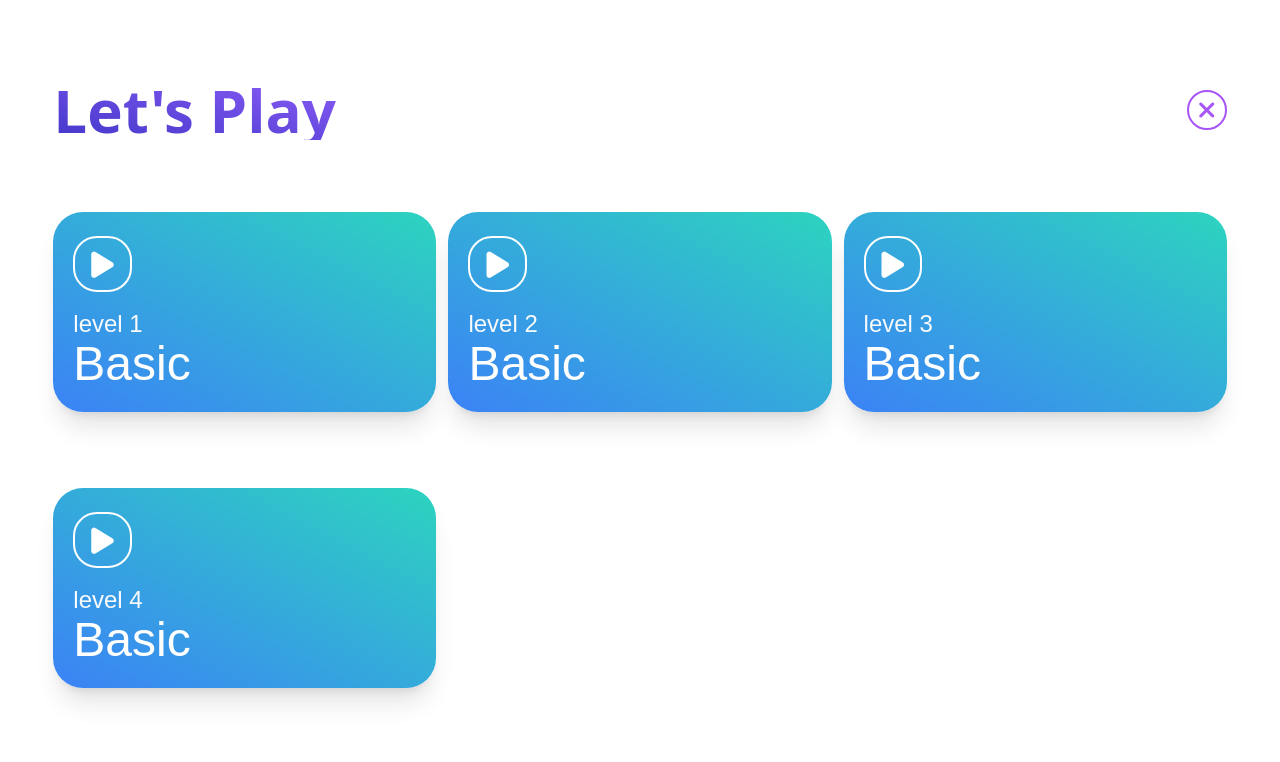
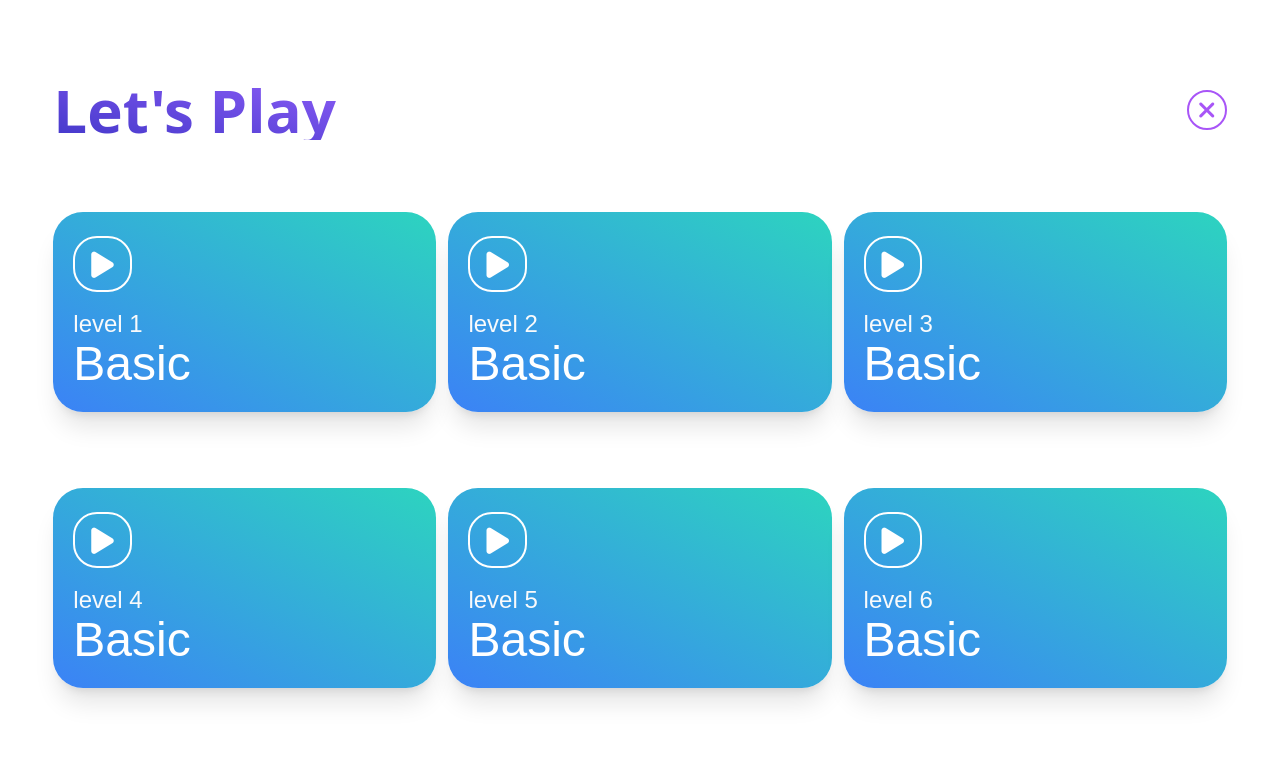
Before and after one commit to Babu-Mohammed-Izhan/animequiz, a Next.js app: page /levels in a window 1280 px wide. Shown: the top 762 px of the page. Built offline with nearby package versions, Linux system fonts and the light colour scheme.

Commit message:
finished dynamic level cards

```diff
--- a/example-data.ts
+++ b/example-data.ts
@@ -1,3 +1,5 @@
+import { Levels } from './types';
+
 const questiondata = [
   {
     q: 'question',
@@ -81,4 +83,51 @@ const questiondata = [
   },
 ];
 
-export default questiondata;
+const levelData: Levels[] = [
+  {
+    name: 'Basic',
+    colors: { from: 'from-blue-500', to: 'to-teal-400' },
+    route: '/levels/basic',
+    level: '1',
+  },
+  {
+    name: 'Basic',
+    colors: { from: 'from-blue-500', to: 'to-teal-400' },
+    route: '/levels/basic',
+    level: '2',
+  },
+  {
+    name: 'Basic',
+    colors: { from: 'from-blue-500', to: 'to-teal-400' },
+    route: '/levels/basic',
+    level: '3',
+  },
+  {
+    name: 'Basic',
+    colors: { from: 'from-blue-500', to: 'to-teal-400' },
+    route: '/levels/basic',
+    level: '4',
+  },
+  {
+    name: 'Basic',
+    colors: { from: 'from-blue-500', to: 'to-teal-400' },
+    route: '/levels/basic',
+    level: '5',
+  },
+  {
+    name: 'Basic',
+    colors: { from: 'from-blue-500', to: 'to-teal-400' },
+    route: '/levels/basic',
+    level: '6',
+  },
+  {
+    name: 'Basic',
+    colors: { from: 'from-blue-500', to: 'to-teal-400' },
+    route: '/levels/basic',
+    level: '7',
+  },
+];
+
+const data = { questiondata, levelData };
+
+export default data;
--- a/pages/game.tsx
+++ b/pages/game.tsx
@@ -2,9 +2,9 @@ import React, { EventHandler, useEffect, useState } from 'react';
 import axios from 'axios';
 import { useRouter } from 'next/router';
 import { Question } from '../types';
-import RadialProgressbar from '../components/radialProgressbar';
+import RadialProgressbar from '../components/RadialProgressbar';
 import OptionsButton from '../components/OptionsButton';
-import questiondata from '../example-data';
+import data from '../example-data';
 
 const Game = () => {
   const router = useRouter();
@@ -22,8 +22,8 @@ const Game = () => {
       // const data = await axios.get('');
       // setQues(data.data.results);
       // randomizeans(data.data.results[0]);
-      setQues(questiondata);
-      randomizeans(questiondata[0]);
+      setQues(data.questiondata);
+      randomizeans(data.questiondata[0]);
     };
     getData();
   }, []);
--- a/pages/levels/index.tsx
+++ b/pages/levels/index.tsx
@@ -2,6 +2,8 @@
 import React from 'react';
 import Levelcards from '../../components/Levelcards';
 import { useRouter } from 'next/router';
+import data from '../../example-data';
+import { Levels } from '../../types';
 
 const StartPage = () => {
   const router = useRouter();
@@ -20,12 +22,18 @@ const StartPage = () => {
         </button>
       </div>
       <div className="grid lg:grid-cols-3 grid-cols-1 gap-3 w-full mx-auto mt-2">
-        <Levelcards
-          name="Basic"
-          colors={{ from: 'from-blue-500', to: 'to-teal-400' }}
-          route="/levels/basic"
-          level="1"
-        />
+        {data.levelData.map((data: Levels) => {
+          return (
+            <Levelcards
+              name={data.name}
+              colors={data.colors}
+              route={data.route}
+              level={data.level}
+              key={data.name}
+            />
+          );
+        })}
+
         <Levelcards
           name="Basic"
           colors={{ from: 'from-blue-500', to: 'to-teal-400' }}
```
Also changed, not shown: types.ts (+7 -0 lines).
